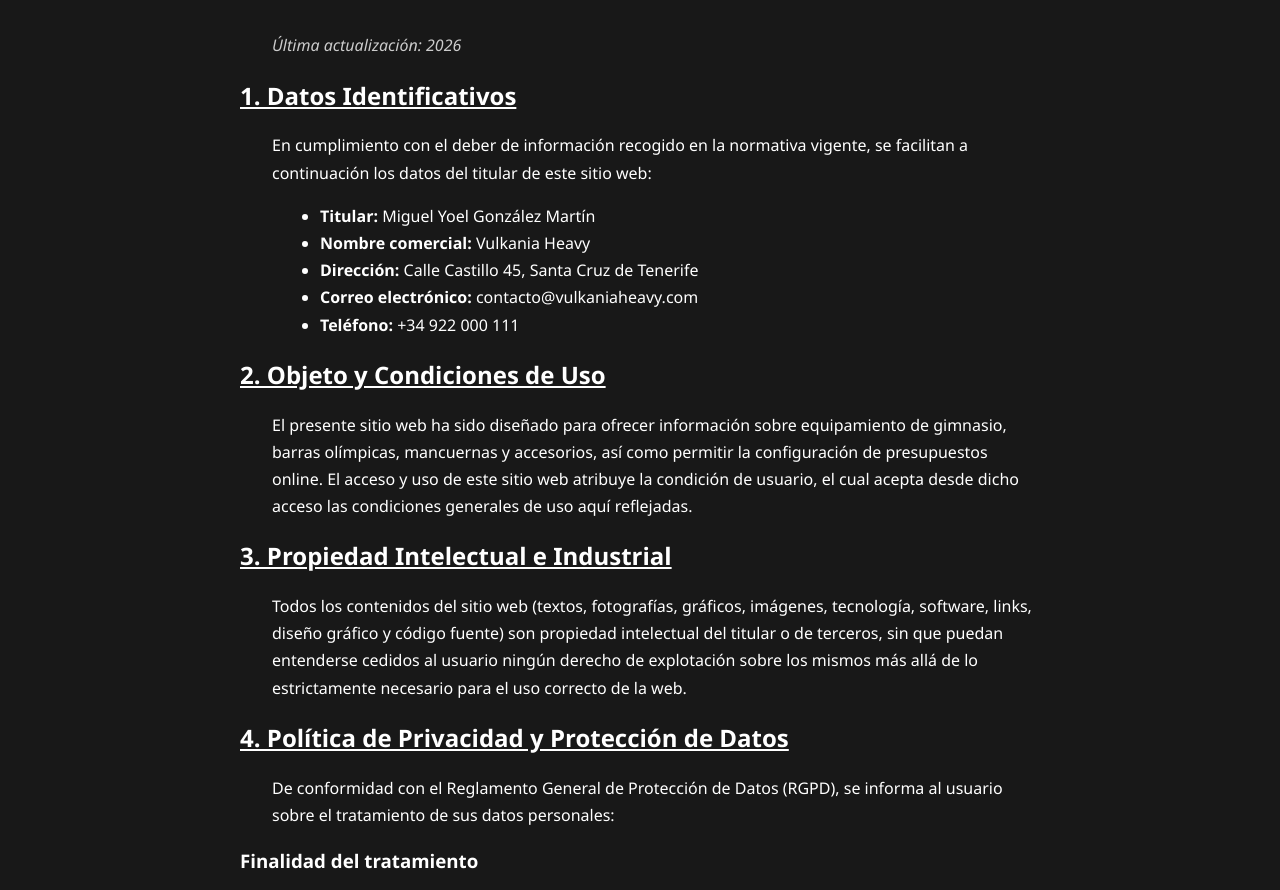
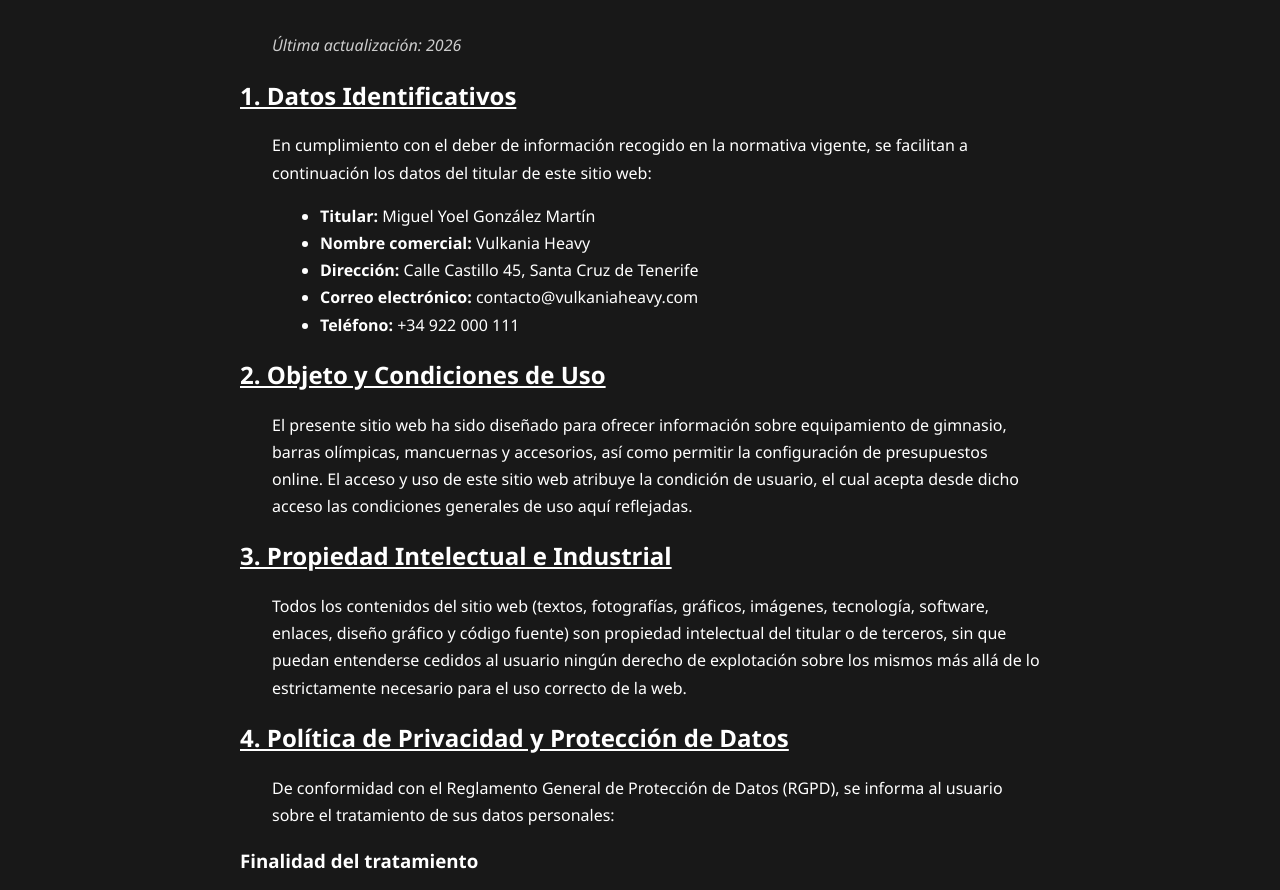
Before and after one commit to migueljoel91/Miguel_Gonzalez_trabajoJAVASCRIPT, a plain HTML site: page views/politica-privacidad.html in a window 1280 px wide. Shown: the part 197-1087 px from the top of the page. Drawn offline with Linux system fonts and the light colour scheme.

Commit message:
Retoques

```diff
--- a/views/politica-privacidad.html
+++ b/views/politica-privacidad.html
@@ -55,7 +55,7 @@
             <p>El presente sitio web ha sido diseñado para ofrecer información sobre equipamiento de gimnasio, barras olímpicas, mancuernas y accesorios, así como permitir la configuración de presupuestos online. El acceso y uso de este sitio web atribuye la condición de usuario, el cual acepta desde dicho acceso las condiciones generales de uso aquí reflejadas.</p>
 
             <h2>3. Propiedad Intelectual e Industrial</h2>
-            <p>Todos los contenidos del sitio web (textos, fotografías, gráficos, imágenes, tecnología, software, links, diseño gráfico y código fuente) son propiedad intelectual del titular o de terceros, sin que puedan entenderse cedidos al usuario ningún derecho de explotación sobre los mismos más allá de lo estrictamente necesario para el uso correcto de la web.</p>
+            <p>Todos los contenidos del sitio web (textos, fotografías, gráficos, imágenes, tecnología, software, enlaces, diseño gráfico y código fuente) son propiedad intelectual del titular o de terceros, sin que puedan entenderse cedidos al usuario ningún derecho de explotación sobre los mismos más allá de lo estrictamente necesario para el uso correcto de la web.</p>
 
             <h2>4. Política de Privacidad y Protección de Datos</h2>
             <p>De conformidad con el Reglamento General de Protección de Datos (RGPD), se informa al usuario sobre el tratamiento de sus datos personales:</p>
```
Also changed, not shown: views/contacto.html (+1 -1 lines).
